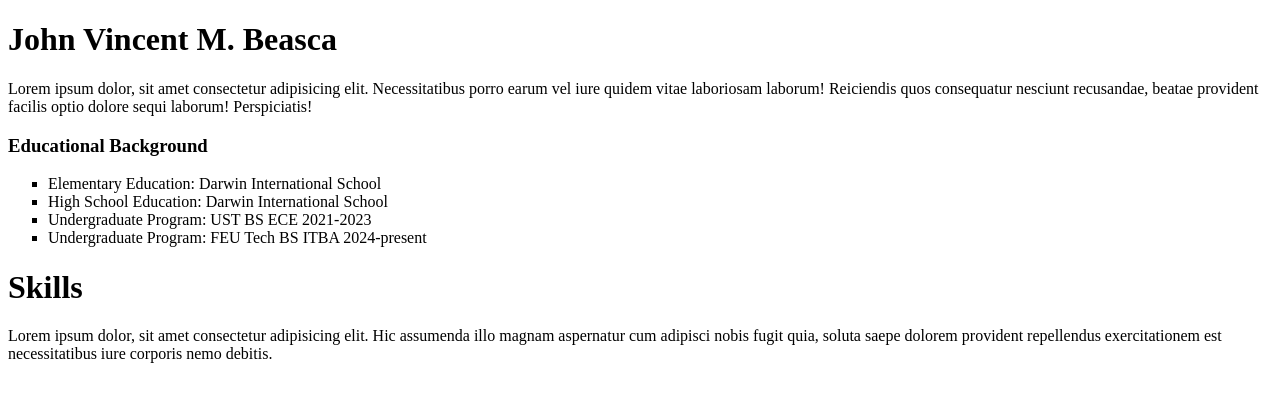
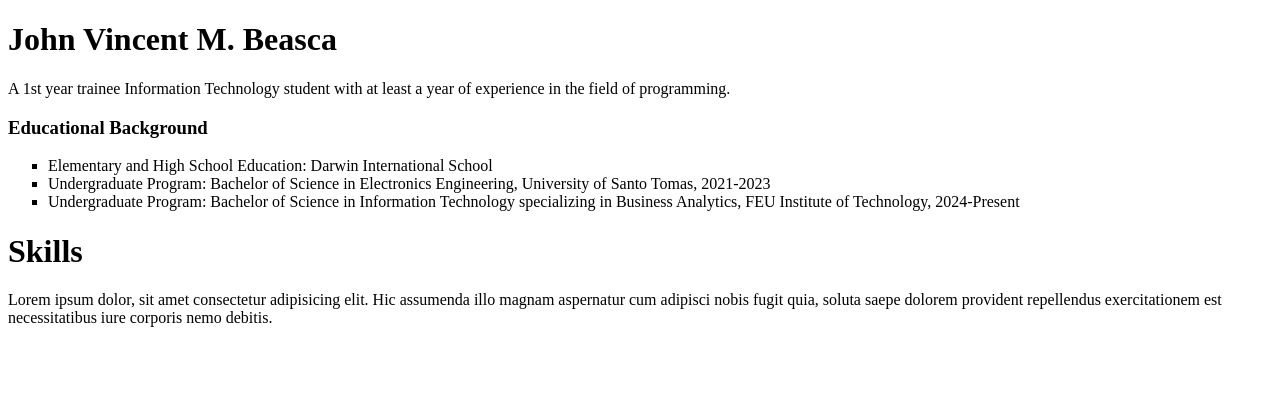
Before and after one commit to jvmbeasca/jvmbeasca.github.io, a plain HTML site: page onlineresume.html in a window 1280 px wide. Drawn offline with Linux system fonts and the light colour scheme.

Commit message:
update 05/06/25

```diff
--- a/onlineresume.html
+++ b/onlineresume.html
@@ -8,16 +8,15 @@
 <body>
     <div class="contaiter">
         <h1>John Vincent M. Beasca</h1>
-        <p>Lorem ipsum dolor, sit amet consectetur adipisicing elit. Necessitatibus porro earum vel iure quidem vitae laboriosam laborum! Reiciendis quos consequatur nesciunt recusandae, beatae provident facilis optio dolore sequi laborum! Perspiciatis!</p>
+        <p>A 1st year trainee Information Technology student with at least a year of experience in the field of programming.</p>
     </div>
     <div>
         <div class="unordered">
             <h3>Educational Background</h3>
             <ul type ="square">
-            <li>Elementary Education: Darwin International School</li>
-            <li>High School Education: Darwin International School</li>
-            <li>Undergraduate Program: UST BS ECE 2021-2023</li>
-            <li>Undergraduate Program: FEU Tech BS ITBA 2024-present</li>
+            <li>Elementary and High School Education: Darwin International School</li>
+            <li>Undergraduate Program: Bachelor of Science in Electronics Engineering, University of Santo Tomas, 2021-2023</li>
+            <li>Undergraduate Program: Bachelor of Science in Information Technology specializing in Business Analytics, FEU Institute of Technology, 2024-Present</li>
             </ul>
         </div>
     </div>
```
